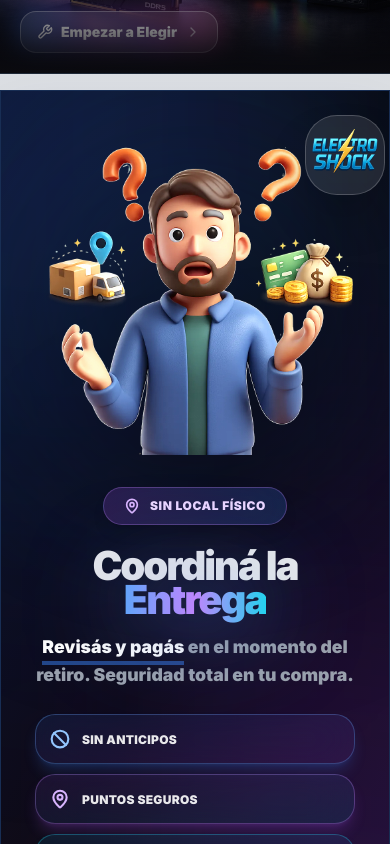
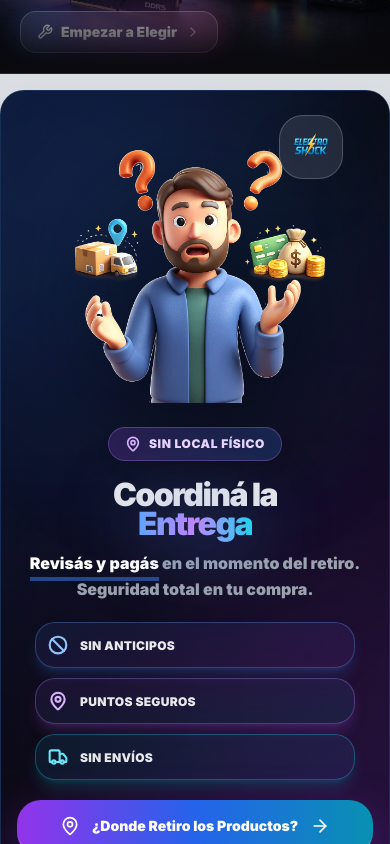
Before and after one commit to electroshockstore/electroshockstore.github.io, a React (Vite) app: page / in a window 390 px wide. Shown: the part 1360-2204 px from the top of the page. Built offline with nearby package versions, Linux system fonts and the light colour scheme.

Commit message:
design_homes

```diff
--- a/src/components/Home/PuntosRetiroInfoSection.jsx
+++ b/src/components/Home/PuntosRetiroInfoSection.jsx
@@ -5,56 +5,53 @@ const PuntosRetiroInfoSection = () => {
   const navigate = useNavigate();
 
   return (
-    <section className="group relative w-full min-h-[500px] lg:min-h-[600px] overflow-hidden sm:rounded-[3rem] border border-blue-500/30 bg-[#0a0a0f] transition-all duration-500 hover:border-blue-500/60 shadow-2xl shadow-blue-900/20">
+    <section className="group relative w-full min-h-[500px] md:min-h-[550px] lg:min-h-[600px] xl:min-h-[650px] overflow-hidden rounded-2xl sm:rounded-[3rem] border border-blue-500/30 bg-[#0a0a0f] transition-all duration-500 hover:border-blue-500/60 shadow-2xl shadow-blue-900/20">
 
-      {/* Fondo con Efectos (Se mantiene igual, es excelente) */}
+      {/* Fondo con Efectos */}
       <div className="absolute inset-0 z-0 overflow-hidden">
         <div className="absolute inset-0 bg-gradient-to-br from-blue-900/20 via-[#0a0a0f] to-purple-900/20 opacity-100" />
         <div className="absolute -top-[30%] -left-[15%] w-[60%] h-[80%] bg-blue-600/30 blur-[150px] rounded-full animate-pulse" />
         <div className="absolute -bottom-[30%] -right-[15%] w-[60%] h-[80%] bg-purple-600/30 blur-[150px] rounded-full animate-pulse" style={{ animationDelay: '2s' }} />
       </div>
 
-      <div className="relative z-10 w-full h-full flex items-center p-6 sm:p-12 lg:p-20">
-        <div className="flex flex-col lg:grid lg:grid-cols-2 gap-8 lg:gap-12 w-full max-w-[1500px] mx-auto items-center">
+      <div className="relative z-10 w-full h-full flex items-center justify-center px-4 py-8 sm:px-8 sm:py-12 md:px-12 md:py-16 lg:px-16 lg:py-20 xl:px-20 xl:py-24">
+        <div className="flex flex-col lg:grid lg:grid-cols-2 gap-6 sm:gap-8 md:gap-10 lg:gap-12 xl:gap-16 w-full max-w-7xl items-center">
 
           {/* IMAGEN - Primero en mobile, segundo en desktop */}
           <div className="relative flex items-center justify-center order-1 lg:order-2 w-full">
-            {/* Glows de fondo de la imagen más grandes */}
-            <div className="absolute w-[100%] h-[100%] bg-blue-500/20 blur-[120px] rounded-full animate-pulse" />
+            <div className="absolute w-full h-full bg-blue-500/20 blur-[100px] rounded-full animate-pulse" />
 
-            <div className="relative w-full max-w-[350px] sm:max-w-[450px] lg:max-w-[550px] transform transition-all duration-1000 group-hover:scale-110 group-hover:-rotate-2">
+            <div className="relative w-full max-w-[280px] sm:max-w-[350px] md:max-w-[400px] lg:max-w-[450px] xl:max-w-[500px] 2xl:max-w-[550px] transform transition-all duration-1000 group-hover:scale-105 group-hover:-rotate-1">
               <img
                 src="/images/puntos_retiro.webp"
                 alt="Puntos de Retiro"
-                className="w-full h-auto object-contain drop-shadow-[0_50px_100px_rgba(0,0,0,0.8)] filter brightness-110"
+                className="w-full h-auto object-contain drop-shadow-[0_30px_60px_rgba(0,0,0,0.7)] filter brightness-110"
               />
 
-                {/* Logo Flotante más grande */}
-              <div className="absolute top-0 -right-5 sm:right w-20 h-20 sm:w-24 sm:h-24 bg-white/10 backdrop-blur-3xl rounded-[2rem] border border-white/20 flex items-center justify-center shadow-2xl">
-                <img src="/logotipo_tiny.png" alt="Logo" className="h-30 sm:h-16 w-auto object-contain" />
+              {/* Logo Flotante */}
+              <div className="absolute -top-2 -right-2 sm:top-0 sm:-right-4 w-16 h-16 sm:w-20 sm:h-20 lg:w-24 lg:h-24 bg-white/10 backdrop-blur-3xl rounded-2xl lg:rounded-[2rem] border border-white/20 flex items-center justify-center shadow-2xl">
+                <img src="/logotipo_tiny.png" alt="Logo" className="h-10 sm:h-12 lg:h-16 w-auto object-contain" />
               </div>
             </div>
-
-
           </div>
 
           {/* CONTENIDO - Segundo en mobile, primero en desktop */}
-          <div className="flex flex-col items-center lg:items-start text-center lg:text-left space-y-6 lg:space-y-8 order-2 lg:order-1 w-full">
+          <div className="flex flex-col items-center lg:items-start text-center lg:text-left space-y-5 sm:space-y-6 md:space-y-7 lg:space-y-8 order-2 lg:order-1 w-full">
 
-            {/* Badge Sin Local Físico - Integrado en el contenido */}
-            <div className="flex items-center gap-2.5 px-5 py-2.5 bg-gradient-to-r from-purple-500/20 to-blue-500/20 backdrop-blur-xl rounded-full border border-purple-400/30 shadow-lg">
+            {/* Badge Sin Local Físico */}
+            <div className="inline-flex items-center gap-2 sm:gap-2.5 px-4 sm:px-5 py-2 sm:py-2.5 bg-gradient-to-r from-purple-500/20 to-blue-500/20 backdrop-blur-xl rounded-full border border-purple-400/30 shadow-lg">
               <MapPin className="text-purple-300 w-4 h-4 sm:w-5 sm:h-5" strokeWidth={2.5} />
               <span className="font-bold text-purple-200 uppercase tracking-wider text-xs sm:text-sm">
                 Sin Local Físico
               </span>
             </div>
 
-            {/* Título con tamaños mucho más grandes */}
-            <div className="space-y-4">
-              <h2 className="font-black tracking-tighter leading-[0.85]" style={{ fontSize: 'clamp(2.5rem, 6vw, 5rem)' }}>
+            {/* Título */}
+            <div className="space-y-3 sm:space-y-4">
+              <h2 className="font-black tracking-tighter leading-[0.9]" style={{ fontSize: 'clamp(2rem, 5vw + 0.5rem, 4.5rem)' }}>
                 <span className="text-white block opacity-90">Coordiná la</span>
                 <span className="relative inline-block">
-                  <span className="bg-gradient-to-r from-blue-400 via-purple-400 to-cyan-400 bg-clip-text text-transparent filter drop-shadow-[0_0_50px_rgba(59,130,246,0.8)]">
+                  <span className="bg-gradient-to-r from-blue-400 via-purple-400 to-cyan-400 bg-clip-text text-transparent filter drop-shadow-[0_0_40px_rgba(59,130,246,0.7)]">
                     Entrega
                   </span>
                   <span className="absolute inset-0 bg-gradient-to-r from-blue-400 via-purple-400 to-cyan-400 bg-clip-text text-transparent blur-2xl opacity-40">
@@ -63,34 +60,33 @@ const PuntosRetiroInfoSection = () => {
                 </span>
               </h2>
 
-              <p className="text-gray-400 font-medium max-w-lg leading-relaxed mx-auto lg:mx-0" style={{ fontSize: 'clamp(1.1rem, 1.5vw, 1.35rem)' }}>
+              <p className="text-gray-400 font-medium max-w-xl leading-relaxed mx-auto lg:mx-0 text-base sm:text-lg md:text-xl">
                 <span className="text-white border-b-4 border-blue-500/50 pb-1 font-extrabold">Revisás y pagás</span> en el momento del retiro. Seguridad total en tu compra.
               </p>
             </div>
 
-            {/* Mini Cards - Diseño compacto para mobile */}
-            <div className="flex flex-col sm:grid sm:grid-cols-2 lg:grid-cols-3 gap-2.5 sm:gap-3 w-full max-w-xs sm:max-w-md lg:max-w-none">
+            {/* Mini Cards */}
+            <div className="flex flex-col sm:grid sm:grid-cols-2 lg:grid-cols-3 gap-2.5 sm:gap-3 w-full max-w-xs sm:max-w-full">
               {[
                 { icon: Ban, text: 'Sin Anticipos', gradient: 'from-blue-500/10 to-purple-500/10', border: 'border-blue-400/30', iconColor: 'text-blue-300', glow: 'shadow-blue-500/20' },
                 { icon: MapPin, text: 'Puntos Seguros', gradient: 'from-purple-500/10 to-cyan-500/10', border: 'border-purple-400/30', iconColor: 'text-purple-300', glow: 'shadow-purple-500/20' },
                 { icon: Truck, text: 'Sin Envíos', gradient: 'from-cyan-500/10 to-blue-500/10', border: 'border-cyan-400/30', iconColor: 'text-cyan-300', glow: 'shadow-cyan-500/20' }
               ].map((item, i) => (
-                <div key={i} className={`group flex items-center gap-3 p-3.5 sm:flex-col sm:justify-center sm:gap-2.5 sm:p-5 bg-gradient-to-br ${item.gradient} backdrop-blur-xl rounded-xl sm:rounded-2xl border ${item.border} ${item.glow} shadow-lg transform transition-all hover:scale-105 hover:shadow-2xl hover:border-opacity-60`}>
-                  <item.icon className={`w-5 h-5 sm:w-7 sm:h-7 ${item.iconColor} group-hover:scale-110 transition-transform flex-shrink-0`} strokeWidth={2.5} />
+                <div key={i} className={`group flex items-center gap-3 p-3 sm:flex-col sm:justify-center sm:gap-2.5 sm:p-4 lg:p-5 bg-gradient-to-br ${item.gradient} backdrop-blur-xl rounded-xl sm:rounded-2xl border ${item.border} ${item.glow} shadow-lg transform transition-all hover:scale-105 hover:shadow-2xl hover:border-opacity-60`}>
+                  <item.icon className={`w-5 h-5 sm:w-6 sm:h-6 lg:w-7 lg:h-7 ${item.iconColor} group-hover:scale-110 transition-transform flex-shrink-0`} strokeWidth={2.5} />
                   <span className="font-bold text-white/90 text-xs sm:text-sm uppercase tracking-wide sm:text-center leading-tight">{item.text}</span>
                 </div>
               ))}
             </div>
 
-            {/* CTA Reforzado */}
+            {/* CTA */}
             <button
               onClick={() => navigate('/puntos-de-retiro')}
-              className="group relative flex items-center justify-center gap-3 lg:gap-4 px-8 lg:px-10 py-5 lg:py-6 bg-gradient-to-r from-purple-600 via-blue-600 to-cyan-600 rounded-3xl font-black text-white transition-all duration-300 hover:scale-[1.05] shadow-[0_20px_50px_rgba(147,51,234,0.4)] hover:shadow-purple-500/60 active:scale-95 border-b-4 border-white/20 w-full sm:w-auto"
-              style={{ fontSize: 'clamp(0.9rem, 1.2vw, 1.25rem)' }}
+              className="group relative inline-flex items-center justify-center gap-3 px-6 sm:px-8 lg:px-10 py-4 sm:py-5 lg:py-6 bg-gradient-to-r from-purple-600 via-blue-600 to-cyan-600 rounded-2xl sm:rounded-3xl font-black text-white transition-all duration-300 hover:scale-105 shadow-[0_20px_50px_rgba(147,51,234,0.4)] hover:shadow-purple-500/60 active:scale-95 border-b-4 border-white/20 w-full sm:w-auto text-sm sm:text-base lg:text-lg"
             >
-              <MapPin className="w-5 h-5 lg:w-6 lg:h-6" />
-              <span className="text-sm sm:text-base">¿Donde Retiro los Productos?</span>
-              <ArrowRight className="w-5 h-5 lg:w-6 lg:h-6 group-hover:translate-x-2 transition-transform" />
+              <MapPin className="w-5 h-5 sm:w-6 sm:h-6" />
+              <span className="whitespace-nowrap">¿Donde Retiro los Productos?</span>
+              <ArrowRight className="w-5 h-5 sm:w-6 sm:h-6 group-hover:translate-x-2 transition-transform" />
             </button>
           </div>
 
```
